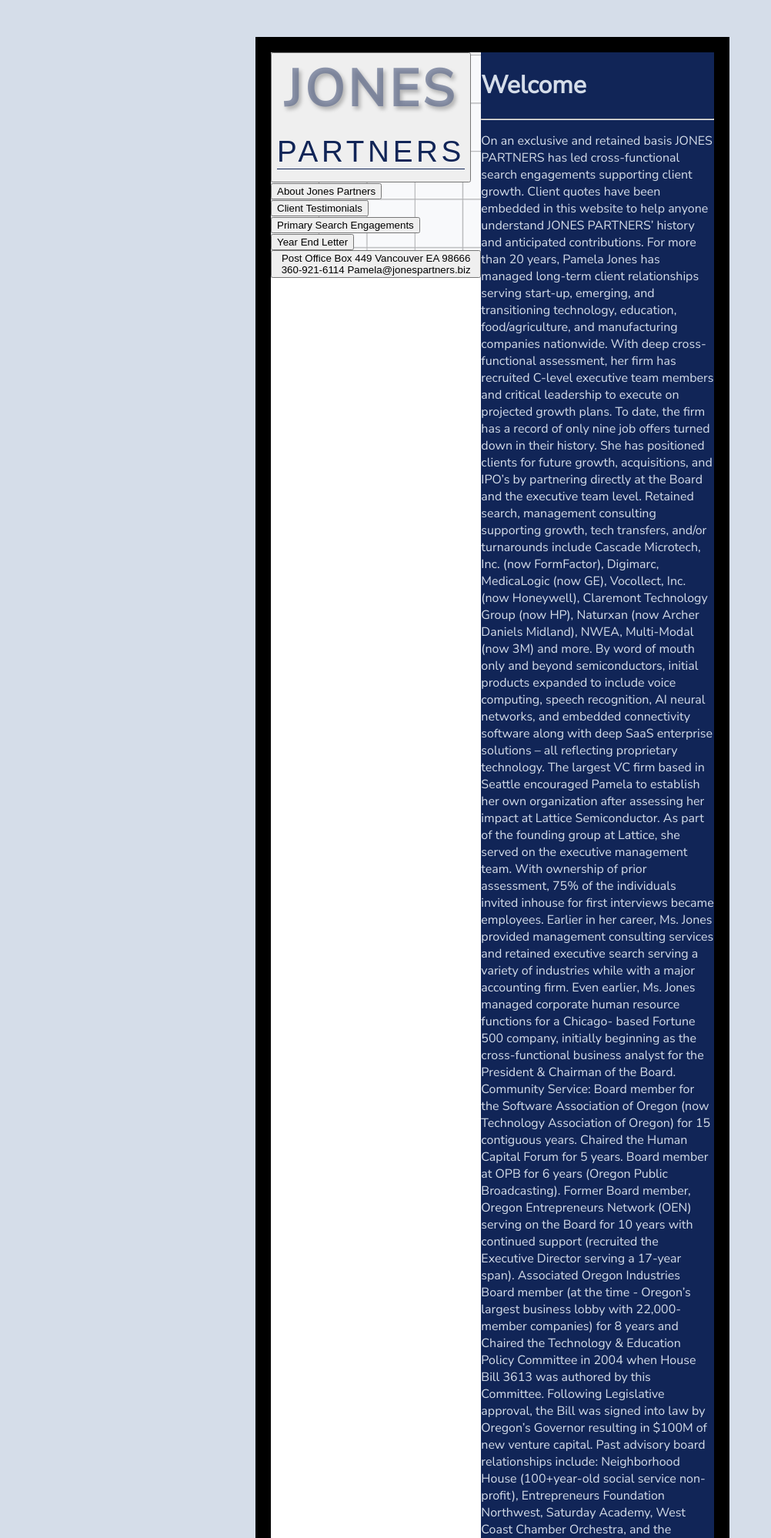
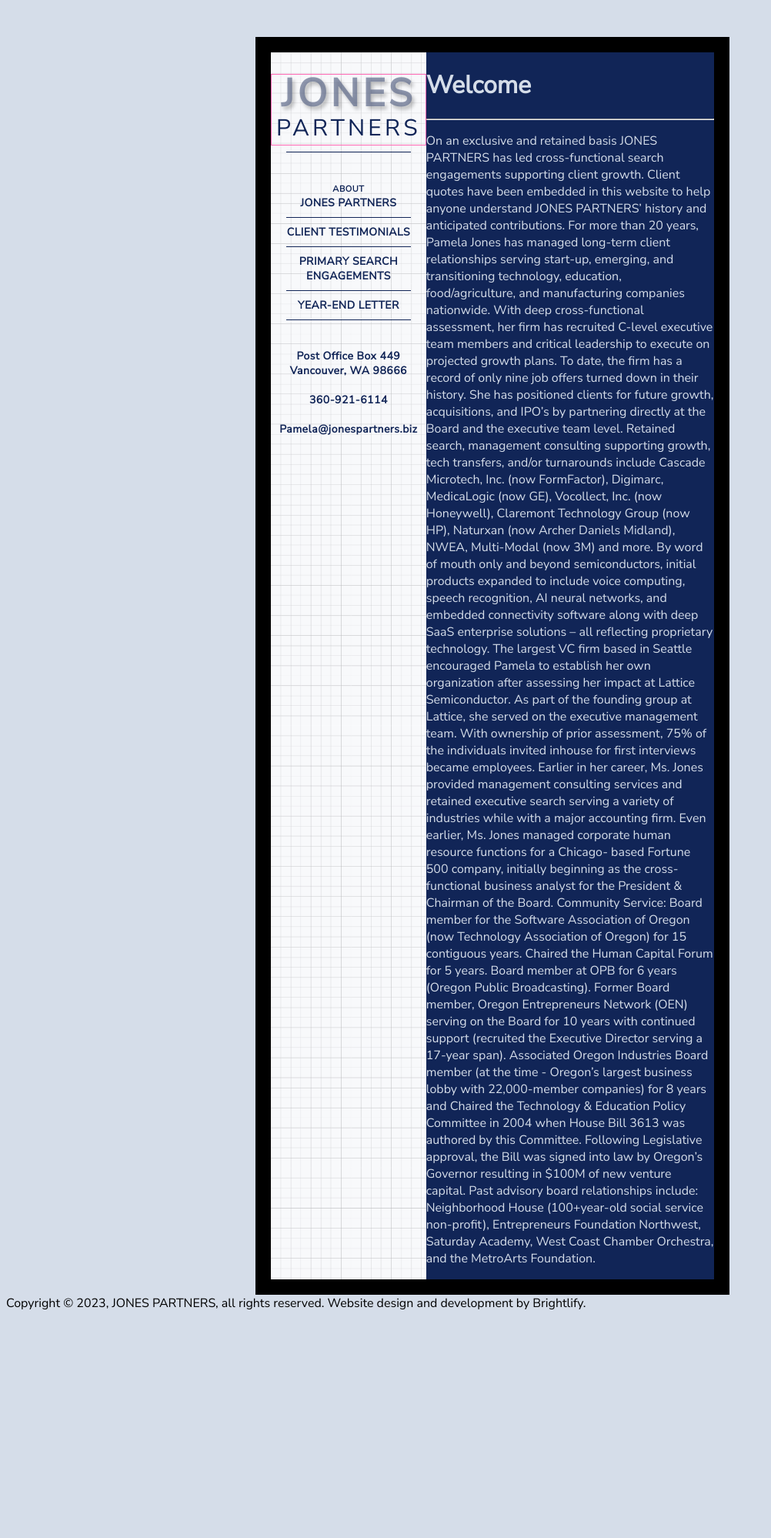
Before and after one commit to cvs181801/jones-partners, a PHP site: page /index.html in a window 1280 px wide. Shown: the top 1998 px of the page at 77% size, without its empty margins (0-1002 px from the left). After the commit the page ends 1701 px from the top, so only its background shows below. Run offline with PHP 8.4, Linux system fonts and the light colour scheme.

Commit message:
add style

```diff
--- a/index.html
+++ b/index.html
@@ -11,7 +11,7 @@
     <link rel="preconnect" href="https://fonts.googleapis.com">
     <link rel="preconnect" href="https://fonts.gstatic.com" crossorigin>
     <link href="https://fonts.googleapis.com/css2?family=Nunito+Sans:opsz@6..12&display=swap" rel="stylesheet">
-    <title>Jones Partners</title>
+    <title>JONES PARTNERS</title>
     <link rel="shortcut icon" type="image/jpg" href="./pics/favicon.png"/>
 </head>
 <body>
@@ -20,25 +20,40 @@
             <div class="image-nav">
                 <div class="transparent-nav">
                     <button id="welcome-btn">
-                        <span class="jones-span">JONES</span>
-                        <p class="partners-p">
+                            <span class="jones-span">JONES</span>
                             <span class="partners-span">PARTNERS</span>
-                        </p>
                     </button>
+                    <hr class="main-nav-line">
                     <button id="about-btn">
-                        About Jones Partners
+                            <span class="about-span">ABOUT</span>
+                            <br/>
+                            <span class="about-jp-span">JONES PARTNERS</span>
                     </button>
+                    <hr class="main-nav-line">
                     <button id="testimonials-btn">
-                        Client Testimonials
+                        CLIENT TESTIMONIALS
                     </button>
+                    <hr class="main-nav-line">
                     <button id="search-engagements-btn">
-                        Primary Search Engagements
+                        PRIMARY SEARCH
+                        <br/>
+                        ENGAGEMENTS
                     </button>
+                    <hr class="main-nav-line">
                     <button id="year-end-letter-btn">
-                        Year End Letter
+                        YEAR-END LETTER
                     </button>
+                    <hr class="main-nav-line">
                     <button id="contact-btn">
-                        Post Office Box 449 Vancouver EA 98666 360-921-6114 Pamela@jonespartners.biz
+                        Post Office Box 449
+                        <br/>
+                        Vancouver, WA 98666
+                        <br/>
+                        <br/>
+                        360-921-6114
+                        <br/>
+                        <br/>
+                        Pamela@jonespartners.biz
                     </button>
                 </div><!--end transparent nav-->
             </div><!--end image nav-->
--- a/index.js
+++ b/index.js
@@ -22,6 +22,17 @@ const abtBackgroundsSection = document.getElementById('abt-backgrounds-section')
 
 const sectionArray = [welcomeSection, aboutSection, testimonialsSection, searchEngagementsSection, yearEndLetterSection, contactInformationSection];
 const abtSectionArray = [abtQualitySection, abtEthicsSection, abtBackgroundsSection];
+
+window.onload = function() {
+    sectionArray.forEach(element => {
+        if (element.id != "welcome-section") {
+            element.style.display = "none"
+            console.log(element.id);
+        } else {
+            element.style.display = "block"
+        }
+    });
+};
 
 welcomeBtn.addEventListener("click", function(e){
     e.preventDefault();
@@ -132,7 +143,5 @@ abtBackgroundsBtn.addEventListener("click", function(e){
 });
 
 //hover effect
-//email functionality on contact page
-//favicon
-//import fonts
-//small change
+//we're getting all the sections appearing on first load.
+//image not tiling right.
--- a/stylesheet.css
+++ b/stylesheet.css
@@ -17,21 +17,38 @@ body {
     /* height: 81.91667rem; */
     background: #FFFFFF;
     background-blend-mode: hard-light;
-    display: flex;
-    flex-direction: column;
+    /* border: 1px solid salmon; */
 }
 
 .image-nav {
-    width: 17.08333rem;
-    background: url("./pics/graph2copyWhite.png"), lightgray 0% 0% / 15.000000596046448px 15.000000596046448px repeat;
+    /* width: 17.08333rem; */
+    height: 100%;
+    width: 100%;
+    /* background: url("./pics/graph2copyWhite.png"), lightgray 0% 0% / 15px 15px repeat; */
+    background: url("./pics/graph2copyWhite.png");
+    background-size: 220%;
     /* background-blend-mode: darken; */
-    z-index: 2;
+    /* z-index: 2; */
+    /* border: 1px solid red; */
 }
 
 .transparent-nav {
-    width: 17.08333rem;
+    /* width: 17.08333rem; */
+    height: 100%;
+    width: 100%;
     background: rgba(247, 248, 251, 0.70);
-    z-index: 3;
+    /* z-index: 3; */
+    /* border: 1px solid green; */
+    display: flex;
+    flex-direction: column;
+
+}
+
+.main-nav-line {
+    background-color: #112557;
+    height: 1px;
+    border: none;
+    width: 80%;
 }
 
 .jones-span {
@@ -39,28 +56,49 @@ body {
     font-family: 'Nunito Sans';
     text-align: center;
     text-shadow: 3px 4px 5px rgba(0, 0, 0, 0.25);
-    font-size: 4.16667rem;
+    font-size: 50px;
     font-style: normal;
     font-weight: 700;
-    line-height: normal;
+    line-height: 3rem;
     letter-spacing: 0.29167rem;
 }
 
 .partners-span {
     color: #112557;
     text-align: center;
-    font-size: 2.41667rem;
+    font-size: 30px;
     font-style: normal;
     font-weight: 400;
-    line-height: normal;
-    letter-spacing: 0.29rem;
+    letter-spacing: 0.26rem;
 }
-.partners-p {
-    border-bottom: 1px solid #112557;
+
+.about-span {
+    font-size: 11px;
 }
-.welcome-btn {
+
+button {
+    cursor: pointer;
     background-color: transparent;
-    width: 17rem;
+    border: none;
+    font-family: 'Nunito Sans';
+    font-size: 14px;
+    font-weight: 700;
+    letter-spacing: .5px;
+    color:#112557;
+}
+
+#welcome-btn {
+    text-align: center;
+    margin-top: 2em;
+    border: 1px solid hotpink;
+}
+
+#about-btn {
+    margin-top: 2em;
+}
+
+#contact-btn {
+    margin-top: 2em;
 }
 
 .text-section {
@@ -102,6 +140,7 @@ body {
 .abt-ethics-section {
     display: none;
 }
+
 .abt-backgrounds-section {
     display: none;
 }
```
